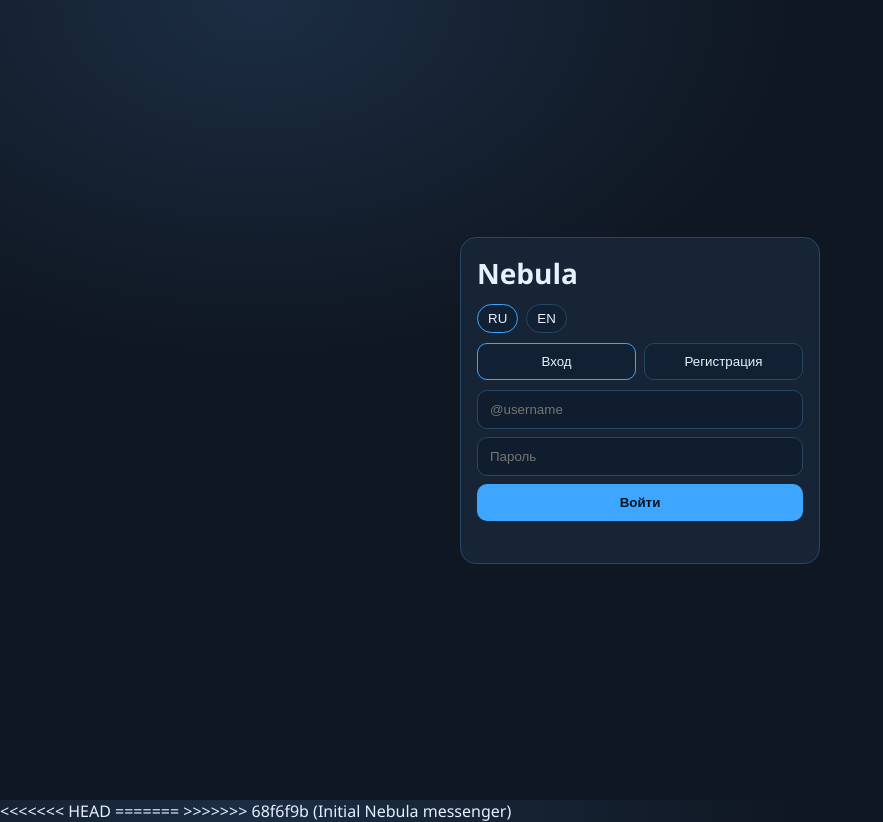
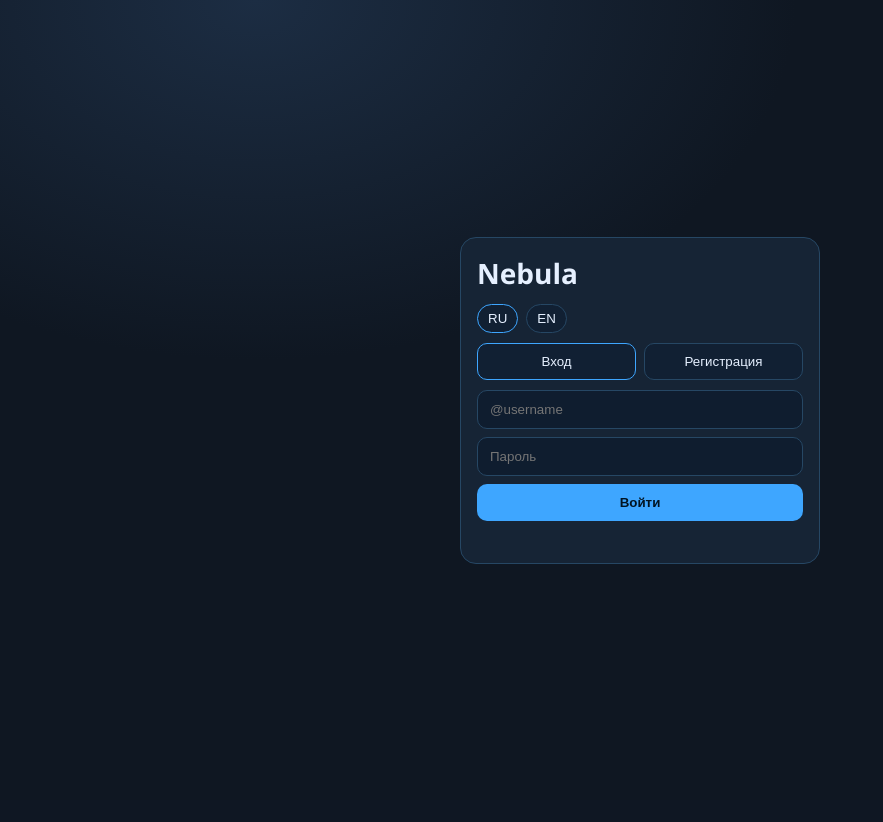
Before and after one commit to ha4zy444k/nebula, a Flask app: page / in a window 1280 px wide. Shown: the whole page, without its empty margins (0-883 px from the left). After the commit the page ends 564 px from the top, so only its background shows below. Run offline with Flask 3, Linux system fonts and the light colour scheme; some libraries are stand-ins or nearby versions.

Commit message:
Fix merge conflict markers after rebase

```diff
--- a/requirements.txt
+++ b/requirements.txt
@@ -1,7 +1,3 @@
 Flask==3.1.0
 PyJWT==2.10.1
-<<<<<<< HEAD
 gunicorn==23.0.0
-=======
-gunicorn==23.0.0
->>>>>>> 68f6f9b (Initial Nebula messenger)
--- a/runtime.txt
+++ b/runtime.txt
@@ -1,5 +1 @@
-<<<<<<< HEAD
-﻿python-3.13.1
-=======
-﻿python-3.13.1
->>>>>>> 68f6f9b (Initial Nebula messenger)
+python-3.13.1
--- a/static/app.js
+++ b/static/app.js
@@ -473,8 +473,4 @@ function bind() {
 bind();
 setAuthLanguage(state.authLang);
 switchTab('login');
-<<<<<<< HEAD
 bootstrapApp();
-=======
-bootstrapApp();
->>>>>>> 68f6f9b (Initial Nebula messenger)
--- a/static/styles.css
+++ b/static/styles.css
@@ -108,8 +108,4 @@ body {
   .sidebar { height: 45vh; border-right: none; border-bottom: 1px solid var(--line); }
   .chat-pane { height: 55vh; }
   .grid2 { grid-template-columns: 1fr; }
-<<<<<<< HEAD
 }
-=======
-}
->>>>>>> 68f6f9b (Initial Nebula messenger)
--- a/templates/index.html
+++ b/templates/index.html
@@ -112,8 +112,4 @@
 
   <script src="/static/app.js"></script>
 </body>
-<<<<<<< HEAD
 </html>
-=======
-</html>
->>>>>>> 68f6f9b (Initial Nebula messenger)
--- a/wsgi.py
+++ b/wsgi.py
@@ -1,5 +1 @@
-<<<<<<< HEAD
-﻿from app import app
-=======
-﻿from app import app
->>>>>>> 68f6f9b (Initial Nebula messenger)
+from app import app
```
Also changed, not shown: README.md, 2 other files.
